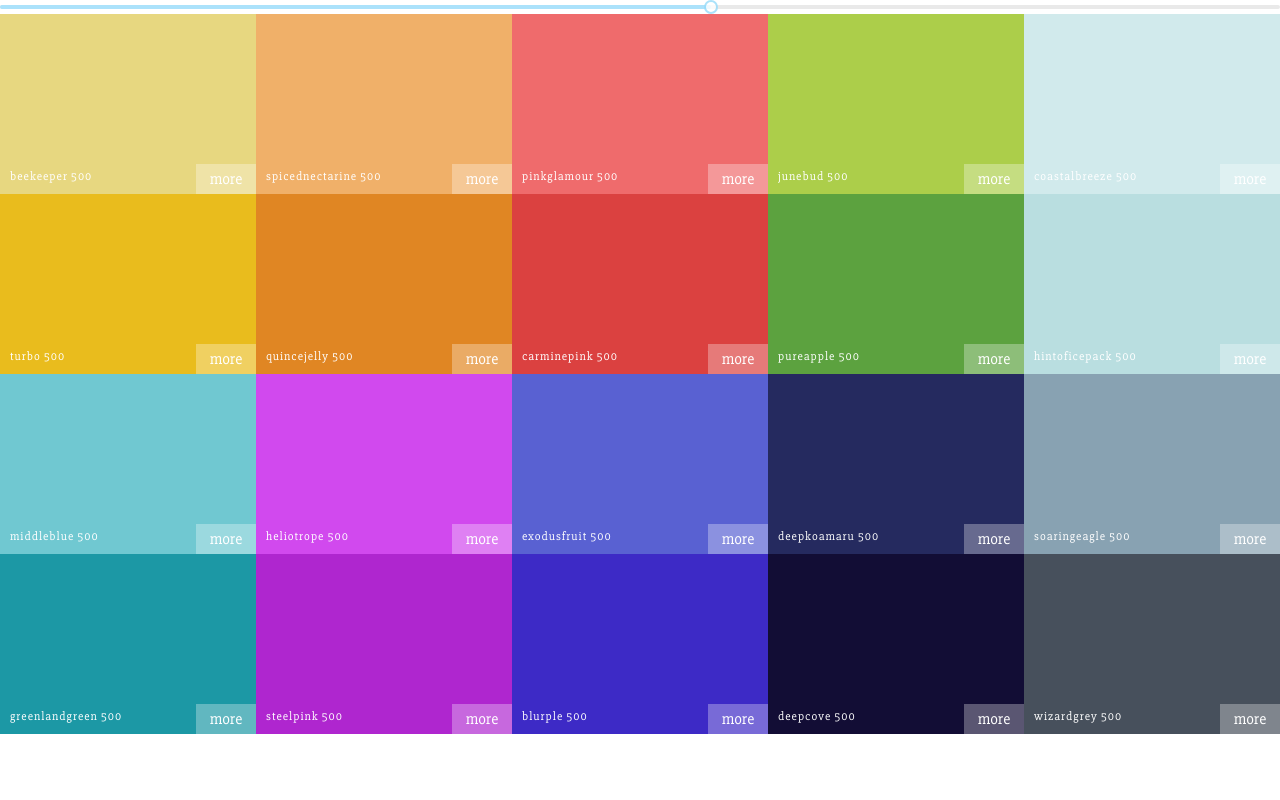
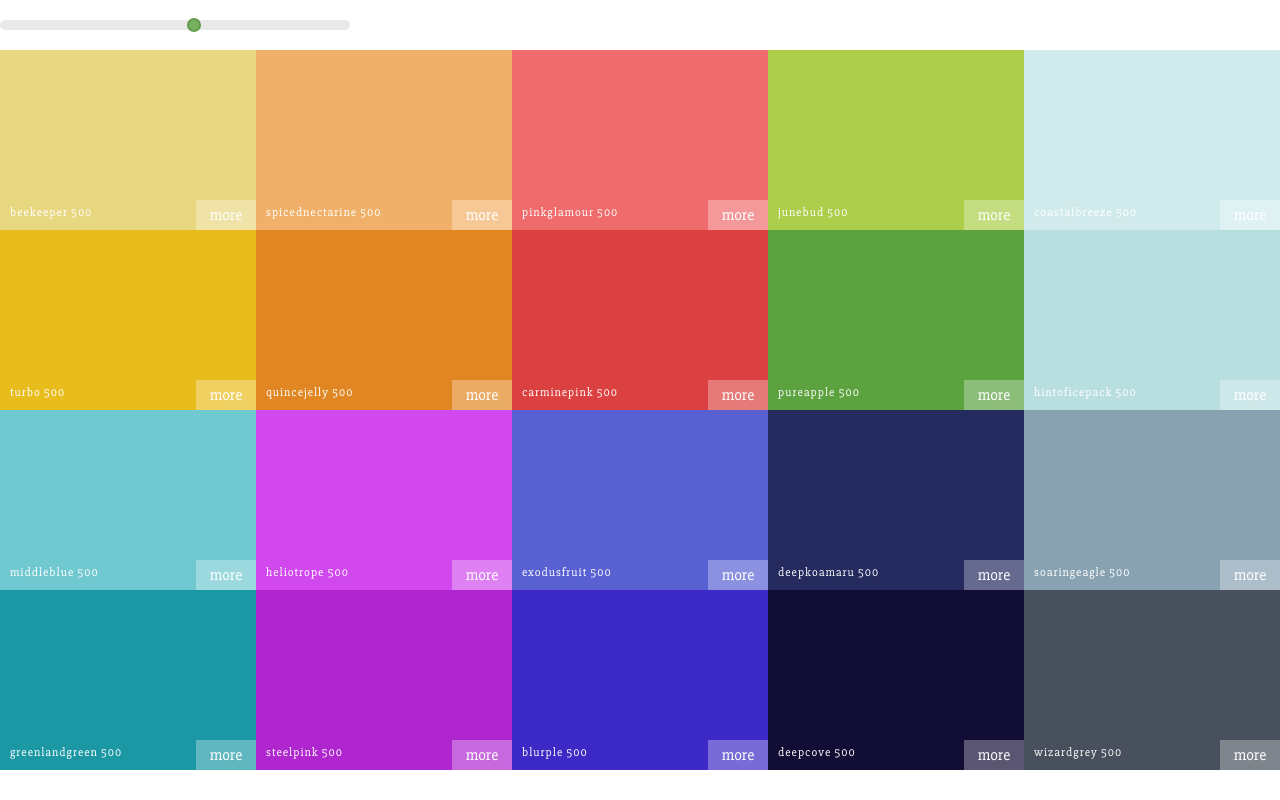
Before and after one commit to neopythe/react-colours, a React (Vite) app: page / in a window 1280 px wide. Built offline with nearby package versions, Linux system fonts and the light colour scheme.

Commit message:
style slider

```diff
--- a/src/components/Palette.jsx
+++ b/src/components/Palette.jsx
@@ -27,13 +27,27 @@ export default class Palette extends Component {
 
     return (
       <div className="Palette">
+        <div className="slider">
           <Slider
             defaultValue={level}
             min={0}
             max={900}
             step={100}
+            trackStyle={{
+              backgroundColor: 'transparent',
+              bottom: 2,
+              height: 10,
+            }}
+            handleStyle={{
+              backgroundColor: '#5ca23f',
+              border: '2px solid #418726',
+              outline: 'none',
+              boxShadow: 'none',
+            }}
+            railStyle={{ bottom: 2, height: 10 }}
             onAfterChange={this.changeLevel}
           />
+        </div>
         {/* Navbar goes here */}
         <div className="Palette-colours">{colourBoxes}</div>
         {/* Footer goes here */}
--- a/src/components/styles/Palette.css
+++ b/src/components/styles/Palette.css
@@ -5,3 +5,12 @@
 .Palette-colours {
   height: 90%;
 }
+
+.slider {
+  width: 350px;
+  margin: 0 10px;
+  display: flex;
+  align-items: center;
+  margin: 0;
+  height: 50px;
+}
```
Lines whose indentation alone changed are shown as unchanged.
